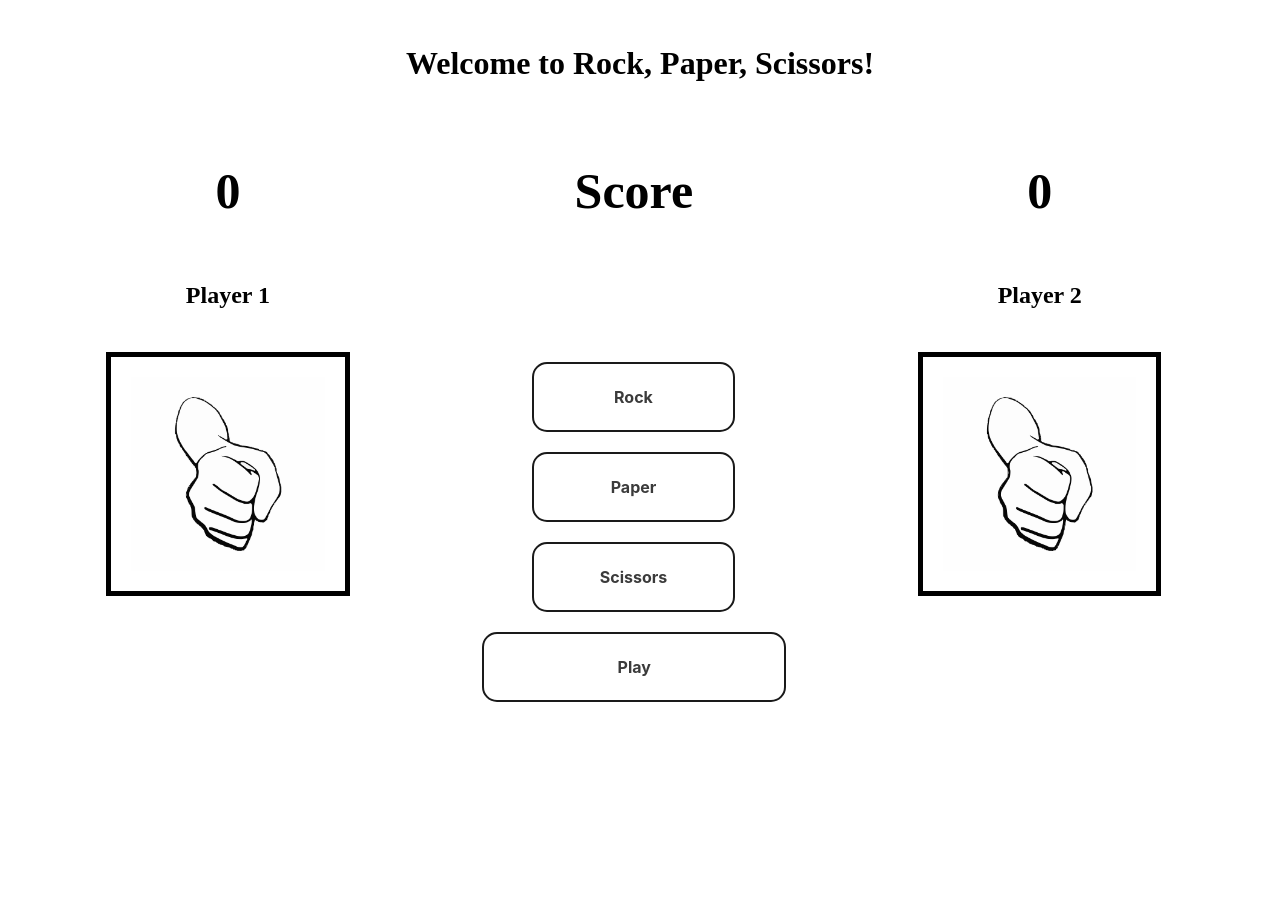
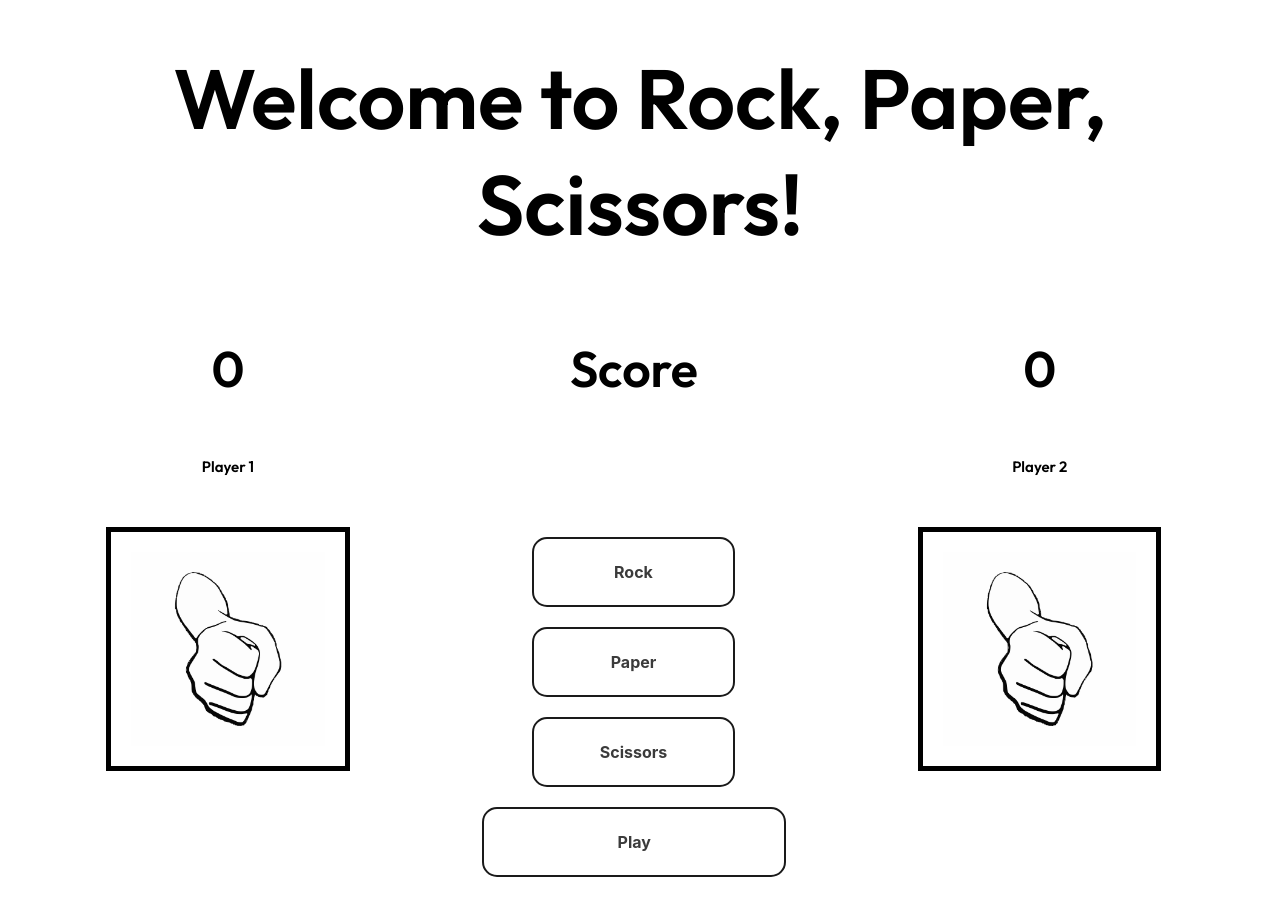
Before and after one commit to cove86/rock-paper-scissors, a plain HTML site: page index.html in a window 1280 px wide. Before the commit the page ends 800 px from the top, so only its background shows below. Drawn offline with Linux system fonts and the light colour scheme.

Commit message:
Added font family, updated h1 font-size

```diff
--- a/index.html
+++ b/index.html
@@ -4,6 +4,14 @@
     <meta charset="UTF-8" />
     <meta http-equiv="X-UA-Compatible" content="IE=edge" />
     <meta name="viewport" content="width=device-width, initial-scale=1.0" />
+
+    <link rel="preconnect" href="https://fonts.googleapis.com" />
+    <link rel="preconnect" href="https://fonts.gstatic.com" crossorigin />
+    <link
+      href="https://fonts.googleapis.com/css2?family=Outfit:wght@300;400;600&family=Rubik:wght@400;500;600;700&display=swap"
+      rel="stylesheet"
+    />
+
     <link rel="stylesheet" href="styles.css" />
     <title>🤘,📜,✂</title>
   </head>
--- a/styles.css
+++ b/styles.css
@@ -6,11 +6,18 @@
 
 body {
   padding: 25px;
+  font-family: "Outfit", sans-serif;
+}
+
+html {
+  font-size: 62.5%;
 }
 
 h1 {
   padding: 20px;
   text-align: center;
+  font-size: 8.4rem;
+  font-weight: 700;
   margin-bottom: 10px;
 }
 
```
